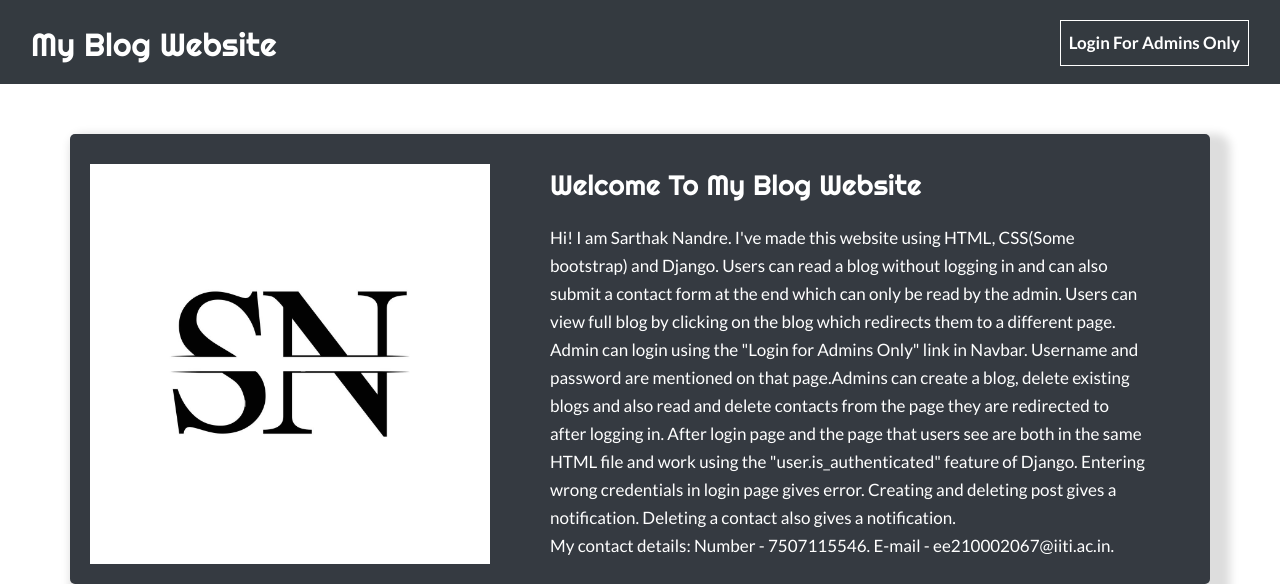
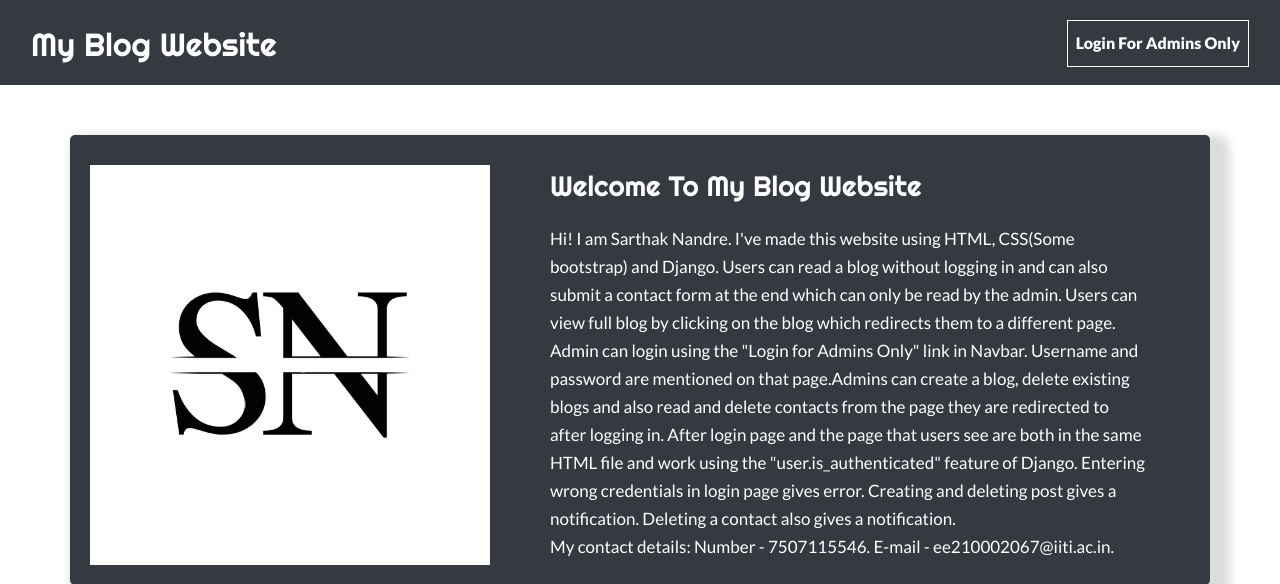
Before and after one commit to exodus31/Django_blog_website, a Django app: page / in a window 1280 px wide. Shown: the top 584 px of the page. Run offline with Django 4.2, Linux system fonts and the light colour scheme; data comes from the database, SQL or seed files in the repository; both versions use the stored data as it was after the commit; some libraries are stand-ins or nearby versions.

Commit message:
Added Nav to Login

```diff
--- a/static/css/style.css
+++ b/static/css/style.css
@@ -66,23 +66,7 @@ p {
      border: solid 1px white;
      font-size:16px;
      margin-bottom: 10px;
-     font-weight: bold;
-}
-.nav-item a:hover {
-     cursor: pointer;
-}
-.nav-item a{
-     font-weight: bold;
-}
-.nav-item a:hover{
-     font-size: 18px;
-}
-.nav-item{
-     border: solid 1px white;
-}
-.nav-item{
-     padding: 0;
-     margin-bottom:10px;
+     font-weight: 800;
 }
 .post_box a{
      text-decoration: none;
--- a/template/index.html
+++ b/template/index.html
@@ -14,11 +14,11 @@
             <div class="container-fluid">
             <h2>My Blog Website</h2>
                <ul class="navbar-nav me-auto mb-2 mb-lg-0">
-                  <li class="nav-item" >
+                  <li class="nav-li" >
                      {% if user.is_authenticated %}
-                     <p><a class="nav-link active" href="logout">Logout</a></p>
+                     <a class="nav-link active" href="logout">Logout</a>
                      {% else %}
-                     <p><a class="nav-link active" href="login">Login For Admins Only</a></p>
+                     <a class="nav-link active" href="login">Login For Admins Only</a>
                      {% endif %}
                   </li>
                </ul>
```
Also changed, not shown: db.sqlite3.
